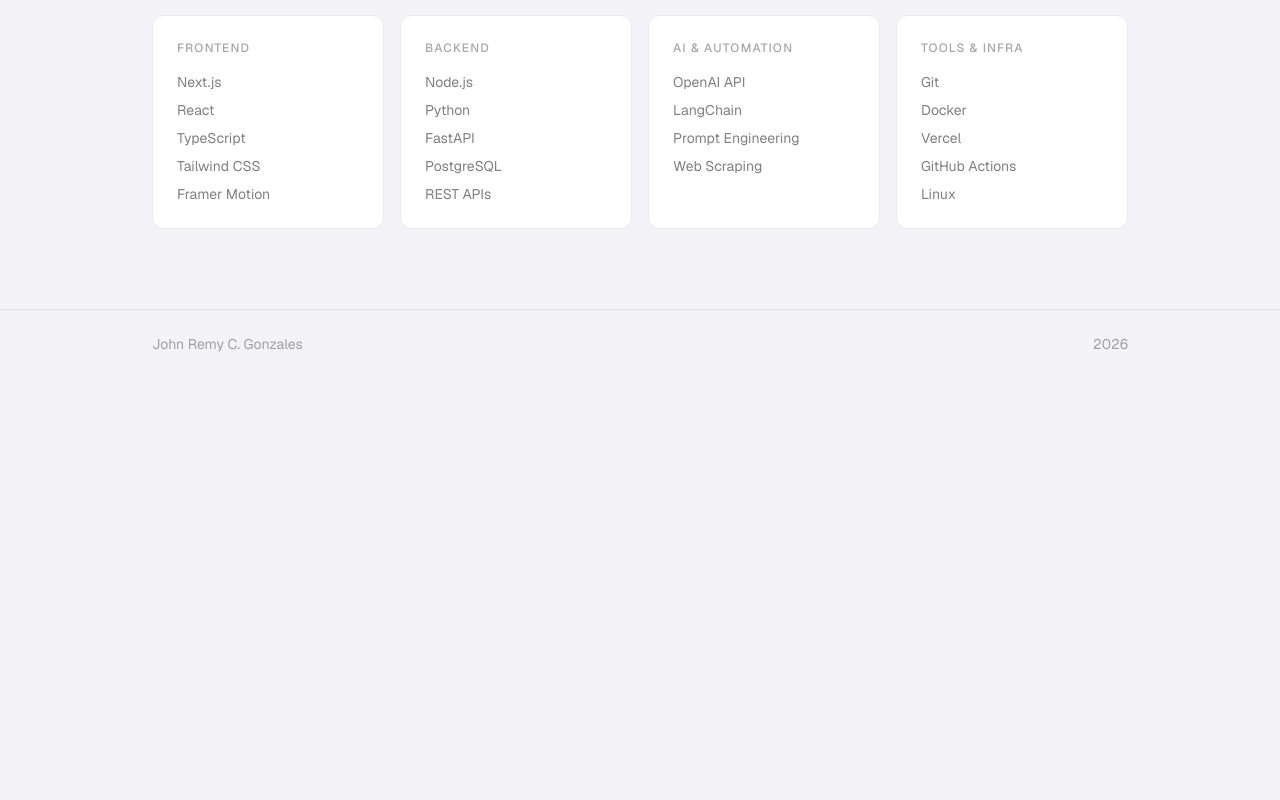
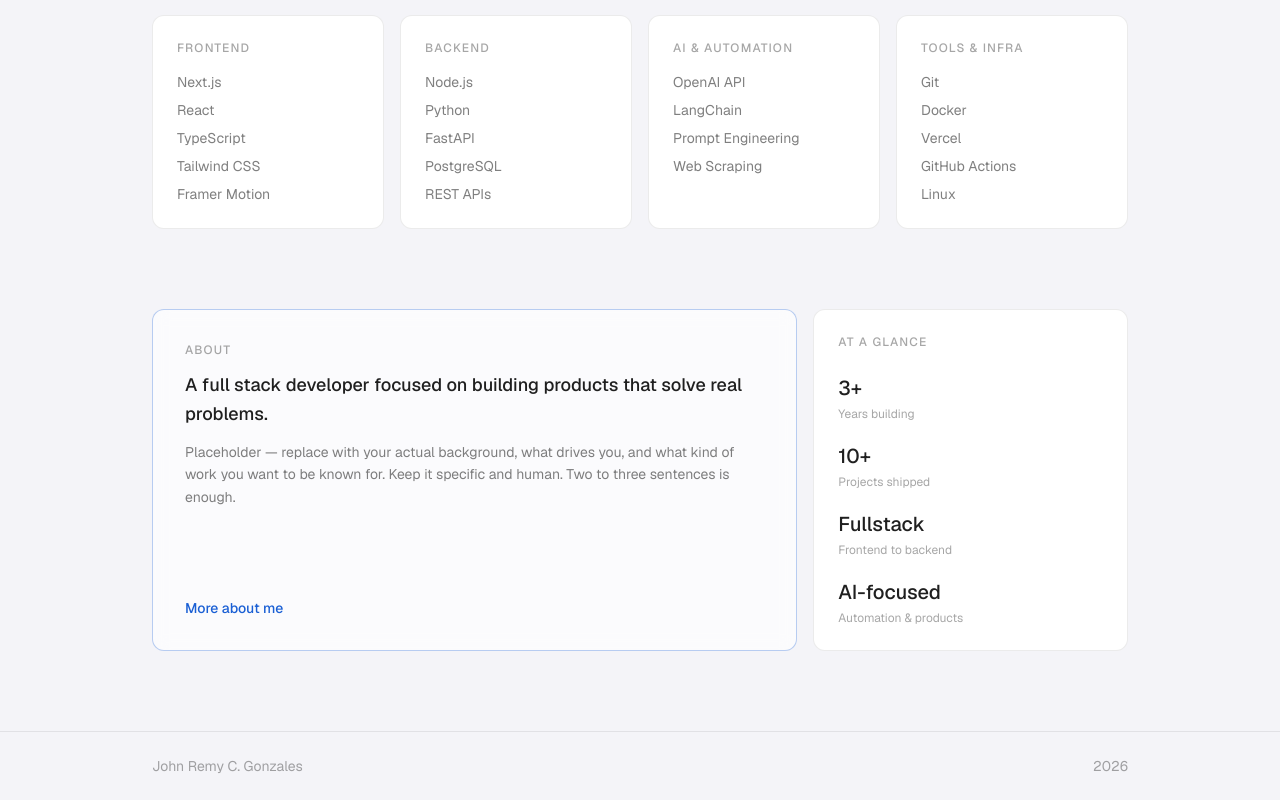
Before and after one commit to Reym-Tech/portfolio_v2, a Next.js app in the folder portfolio/: page / in a window 1280 px wide. Shown: the part 1156-1956 px from the top of the page. Before the commit the page ends 1534 px from the top, so only its background shows below. Built offline with nearby package versions, Linux system fonts and the light colour scheme.

Commit message:
feat: about snippet section with bio and stats

```diff
--- a/portfolio/app/page.tsx
+++ b/portfolio/app/page.tsx
@@ -1,6 +1,7 @@
-import HeroSection            from "@/sections/HeroSection";
+import HeroSection             from "@/sections/HeroSection";
 import FeaturedProjectsSection from "@/sections/FeaturedProjectsSection";
-import SkillsSection          from "@/sections/SkillsSection";
+import SkillsSection           from "@/sections/SkillsSection";
+import AboutSnippetSection     from "@/sections/AboutSnippetSection";
 
 export default function HomePage() {
   return (
@@ -8,6 +9,7 @@
       <HeroSection />
       <FeaturedProjectsSection />
       <SkillsSection />
+      <AboutSnippetSection />
     </>
   );
 }
--- /dev/null
+++ b/portfolio/sections/AboutSnippetSection.tsx
@@ -0,0 +1,66 @@
+import Link from "next/link";
+import { ROUTES } from "@/constants/routes";
+
+export default function AboutSnippetSection() {
+  return (
+    <section className="mx-auto w-full max-w-5xl px-6 pb-20">
+
+      <div className="grid grid-cols-1 gap-4 md:grid-cols-3">
+
+        {/* Bio card — glass */}
+        <div className="
+          md:col-span-2 rounded-[var(--radius-lg)]
+          border border-[var(--glass-border-accent)]
+          bg-[var(--glass-fill)] backdrop-blur-sm
+          p-8 flex flex-col justify-between gap-6
+        ">
+          <div className="flex flex-col gap-3">
+            <p className="text-xs font-medium uppercase tracking-widest text-[var(--text-muted)]">
+              About
+            </p>
+            <p className="text-lg font-medium text-[var(--text-primary)] leading-relaxed">
+              A full stack developer focused on building products that solve real problems.
+            </p>
+            <p className="text-sm leading-relaxed text-[var(--text-secondary)]">
+              Placeholder — replace with your actual background, what drives you, and what kind of work you want to be known for. Keep it specific and human. Two to three sentences is enough.
+            </p>
+          </div>
+          <Link
+            href={ROUTES.about}
+            className="text-sm font-medium text-[var(--accent-primary)] transition-opacity hover:opacity-70 w-fit"
+          >
+            More about me
+          </Link>
+        </div>
+
+        {/* Stats card — solid */}
+        <div className="
+          rounded-[var(--radius-lg)] border border-[var(--border)]
+          bg-[var(--surface)] p-6 flex flex-col justify-between gap-6
+        ">
+          <p className="text-xs font-medium uppercase tracking-widest text-[var(--text-muted)]">
+            At a glance
+          </p>
+          <div className="flex flex-col gap-5">
+            {[
+              { value: "3+",         label: "Years building"        },
+              { value: "10+",        label: "Projects shipped"      },
+              { value: "Fullstack",  label: "Frontend to backend"   },
+              { value: "AI-focused", label: "Automation & products" },
+            ].map((stat) => (
+              <div key={stat.label} className="flex flex-col gap-1">
+                <p className="text-xl font-medium text-[var(--text-primary)]">
+                  {stat.value}
+                </p>
+                <p className="text-xs text-[var(--text-muted)]">
+                  {stat.label}
+                </p>
+              </div>
+            ))}
+          </div>
+        </div>
+
+      </div>
+    </section>
+  );
+}
```
